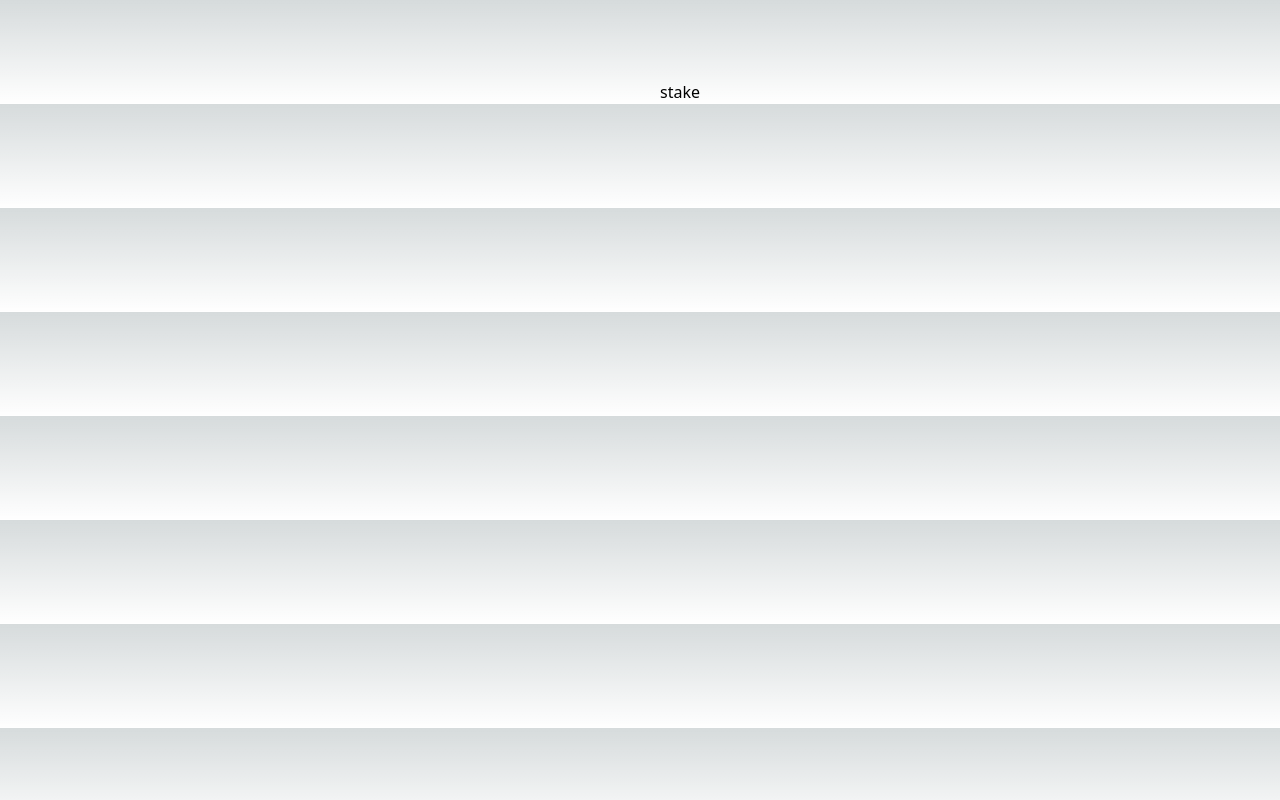
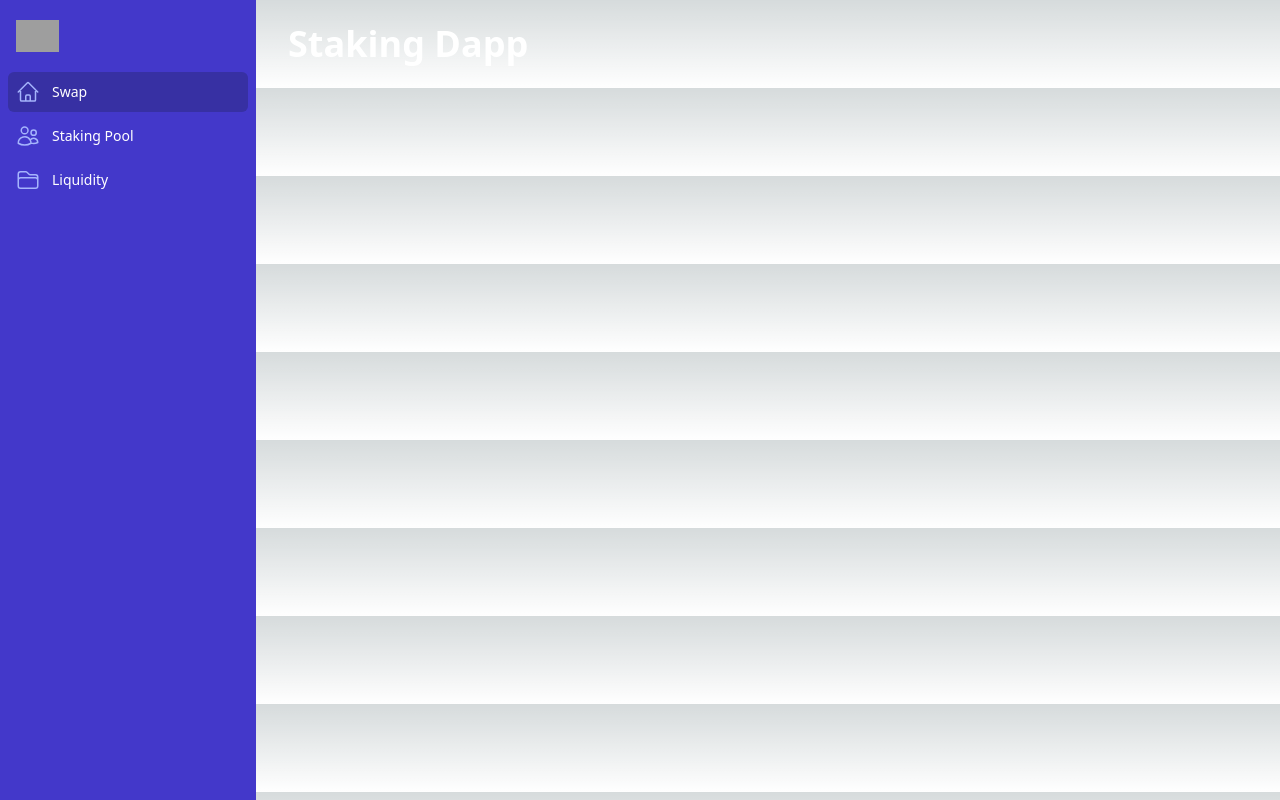
Before and after one commit to Elishaokon13/app-limitless-network, a Next.js app: page /staking-pool in a window 1280 px wide. Built offline with nearby package versions, Linux system fonts and the light colour scheme; grey boxes are pictures that could not be loaded.

Commit message:
done with staking

```diff
--- a/pages/staking-pool.js
+++ b/pages/staking-pool.js
@@ -1,9 +1,206 @@
-export default function StakingPool() {
-    return (
-        <section className="staking-pool">
-            <div className="mt-20 ml-20 text-center justify-center">
-                stake
+import { Fragment, useState } from 'react'
+import { Dialog, Transition } from '@headlessui/react'
+import {
+  Bars3Icon,
+  CalendarIcon,
+  ChartBarIcon,
+  FolderIcon,
+  HomeIcon,
+  InboxIcon,
+  UsersIcon,
+  XMarkIcon,
+} from '@heroicons/react/24/outline'
+import { BridgesApp } from '@brgx/widget';
+
+const navigation = [
+  { name: 'Swap', href: '/swap', icon: HomeIcon, current: true },
+  { name: 'Staking Pool', href: '/staking-pool', icon: UsersIcon, current: false },
+  { name: 'Liquidity', href: '#', icon: FolderIcon, current: false },
+  // { name: 'Calendar', href: '#', icon: CalendarIcon, current: false },
+  // { name: 'Documents', href: '#', icon: InboxIcon, current: false },
+  // { name: 'Reports', href: '#', icon: ChartBarIcon, current: false },
+]
+
+function classNames(...classes) {
+  return classes.filter(Boolean).join(' ')
+}
+
+export default function Example() {
+  const [sidebarOpen, setSidebarOpen] = useState(false)
+
+  return (
+    <>
+
+      <div>
+        <Transition.Root show={sidebarOpen} as={Fragment}>
+          <Dialog as="div" className="relative z-40 md:hidden" onClose={setSidebarOpen}>
+            <Transition.Child
+              as={Fragment}
+              enter="transition-opacity ease-linear duration-300"
+              enterFrom="opacity-0"
+              enterTo="opacity-100"
+              leave="transition-opacity ease-linear duration-300"
+              leaveFrom="opacity-100"
+              leaveTo="opacity-0"
+            >
+              <div className="fixed inset-0 bg-gray-600 bg-opacity-75" />
+            </Transition.Child>
+
+            <div className="fixed inset-0 z-40 flex">
+              <Transition.Child
+                as={Fragment}
+                enter="transition ease-in-out duration-300 transform"
+                enterFrom="-translate-x-full"
+                enterTo="translate-x-0"
+                leave="transition ease-in-out duration-300 transform"
+                leaveFrom="translate-x-0"
+                leaveTo="-translate-x-full"
+              >
+                <Dialog.Panel className="relative flex w-full max-w-xs flex-1 flex-col bg-indigo-700">
+                  <Transition.Child
+                    as={Fragment}
+                    enter="ease-in-out duration-300"
+                    enterFrom="opacity-0"
+                    enterTo="opacity-100"
+                    leave="ease-in-out duration-300"
+                    leaveFrom="opacity-100"
+                    leaveTo="opacity-0"
+                  >
+                    <div className="absolute top-0 right-0 -mr-12 pt-2">
+                      <button
+                        type="button"
+                        className="ml-1 flex h-10 w-10 items-center justify-center rounded-full focus:outline-none focus:ring-2 focus:ring-inset focus:ring-white"
+                        onClick={() => setSidebarOpen(false)}
+                      >
+                        <span className="sr-only">Close sidebar</span>
+                        <XMarkIcon className="h-6 w-6 text-white" aria-hidden="true" />
+                      </button>
+                    </div>
+                  </Transition.Child>
+                  <div className="h-0 flex-1 overflow-y-auto pt-5 pb-4">
+                    <div className="flex flex-shrink-0 items-center px-4">
+                      <img
+                        className="h-8 w-auto"
+                        src="https://tailwindui.com/img/logos/mark.svg?color=indigo&shade=300"
+                        alt="Your Company"
+                      />
+                    </div>
+                    <nav className="mt-5 space-y-1 px-2">
+                      {navigation.map((item) => (
+                        <a
+                          key={item.name}
+                          href={item.href}
+                          className={classNames(
+                            item.current
+                              ? 'bg-indigo-800 text-white'
+                              : 'text-white hover:bg-indigo-600 hover:bg-opacity-75',
+                            'group flex items-center px-2 py-2 text-base font-medium rounded-md'
+                          )}
+                        >
+                          <item.icon className="mr-4 h-6 w-6 flex-shrink-0 text-indigo-300" aria-hidden="true" />
+                          {item.name}
+                        </a>
+                      ))}
+                    </nav>
+                  </div>
+                  {/* <div className="flex flex-shrink-0 border-t border-indigo-800 p-4">
+                    <a href="#" className="group block flex-shrink-0">
+                      <div className="flex items-center">
+                        <div>
+                          <img
+                            className="inline-block h-10 w-10 rounded-full"
+                            src="https://images.unsplash.com/photo-1472099645785-5658abf4ff4e?ixlib=rb-1.2.1&ixid=eyJhcHBfaWQiOjEyMDd9&auto=format&fit=facearea&facepad=2&w=256&h=256&q=80"
+                            alt=""
+                          />
+                        </div>
+                        <div className="ml-3">
+                          <p className="text-base font-medium text-white">Tom Cook</p>
+                          <p className="text-sm font-medium text-indigo-200 group-hover:text-white">View profile</p>
+                        </div>
+                      </div>
+                    </a>
+                  </div> */}
+                </Dialog.Panel>
+              </Transition.Child>
+              <div className="w-14 flex-shrink-0" aria-hidden="true">
+                {/* Force sidebar to shrink to fit close icon */}
+              </div>
             </div>
-        </section>
-    );
+          </Dialog>
+        </Transition.Root>
+
+        {/* Static sidebar for desktop */}
+        <div className="hidden md:fixed md:inset-y-0 md:flex md:w-64 md:flex-col">
+          {/* Sidebar component, swap this element with another sidebar if you like */}
+          <div className="flex min-h-0 flex-1 flex-col bg-indigo-700">
+            <div className="flex flex-1 flex-col overflow-y-auto pt-5 pb-4">
+              <div className="flex flex-shrink-0 items-center px-4">
+                <img
+                  className="h-8 w-auto"
+                  src="https://tailwindui.com/img/logos/mark.svg?color=indigo&shade=300"
+                  alt="Your Company"
+                />
+              </div>
+              <nav className="mt-5 flex-1 space-y-1 px-2">
+                {navigation.map((item) => (
+                  <a
+                    key={item.name}
+                    href={item.href}
+                    className={classNames(
+                      item.current ? 'bg-indigo-800 text-white' : 'text-white hover:bg-indigo-600 hover:bg-opacity-75',
+                      'group flex items-center px-2 py-2 text-sm font-medium rounded-md'
+                    )}
+                  >
+                    <item.icon className="mr-3 h-6 w-6 flex-shrink-0 text-indigo-300" aria-hidden="true" />
+                    {item.name}
+                  </a>
+                ))}
+              </nav>
+            </div>
+            {/* <div className="flex flex-shrink-0 border-t border-indigo-800 p-4">
+              <a href="#" className="group block w-full flex-shrink-0">
+                <div className="flex items-center">
+                  <div>
+                    <img
+                      className="inline-block h-9 w-9 rounded-full"
+                      src="https://images.unsplash.com/photo-1472099645785-5658abf4ff4e?ixlib=rb-1.2.1&ixid=eyJhcHBfaWQiOjEyMDd9&auto=format&fit=facearea&facepad=2&w=256&h=256&q=80"
+                      alt=""
+                    />
+                  </div>
+                  <div className="ml-3">
+                    <p className="text-sm font-medium text-white">Tom Cook</p>
+                    <p className="text-xs font-medium text-indigo-200 group-hover:text-white">View profile</p>
+                  </div>
+                </div>
+              </a>
+            </div> */}
+          </div>
+        </div>
+        <div className="flex flex-1 flex-col md:pl-64">
+          <div className="sticky top-0 z-10 bg-gray-100 pl-1 pt-1 sm:pl-3 sm:pt-3 md:hidden">
+            <button
+              type="button"
+              className="-ml-0.5 -mt-0.5 inline-flex h-12 w-12 items-center justify-center rounded-md text-white hover:text-white focus:outline-none focus:ring-2 focus:ring-inset focus:ring-indigo-500"
+              onClick={() => setSidebarOpen(true)}
+            >
+              <span className="sr-only">Open sidebar</span>
+              <Bars3Icon className="h-6 w-6" aria-hidden="true" />
+            </button>
+          </div>
+          <main className="flex-1">
+            <div className="py-6">
+              <div className="mx-auto max-w-7xl px-4 sm:px-6 md:px-8">
+                <h1 className="text-4xl font-semibold text-white">Staking Dapp</h1>
+              </div>
+              {/* <div className="mx-auto max-w-7xl px-4 sm:px-6 md:px-8">
+                <div className="mt-20 text-center justify-center">
+                  <BridgesApp />
+                </div>
+              </div> */}
+            </div>
+          </main>
+        </div>
+      </div>
+    </>
+  )
 }
```
